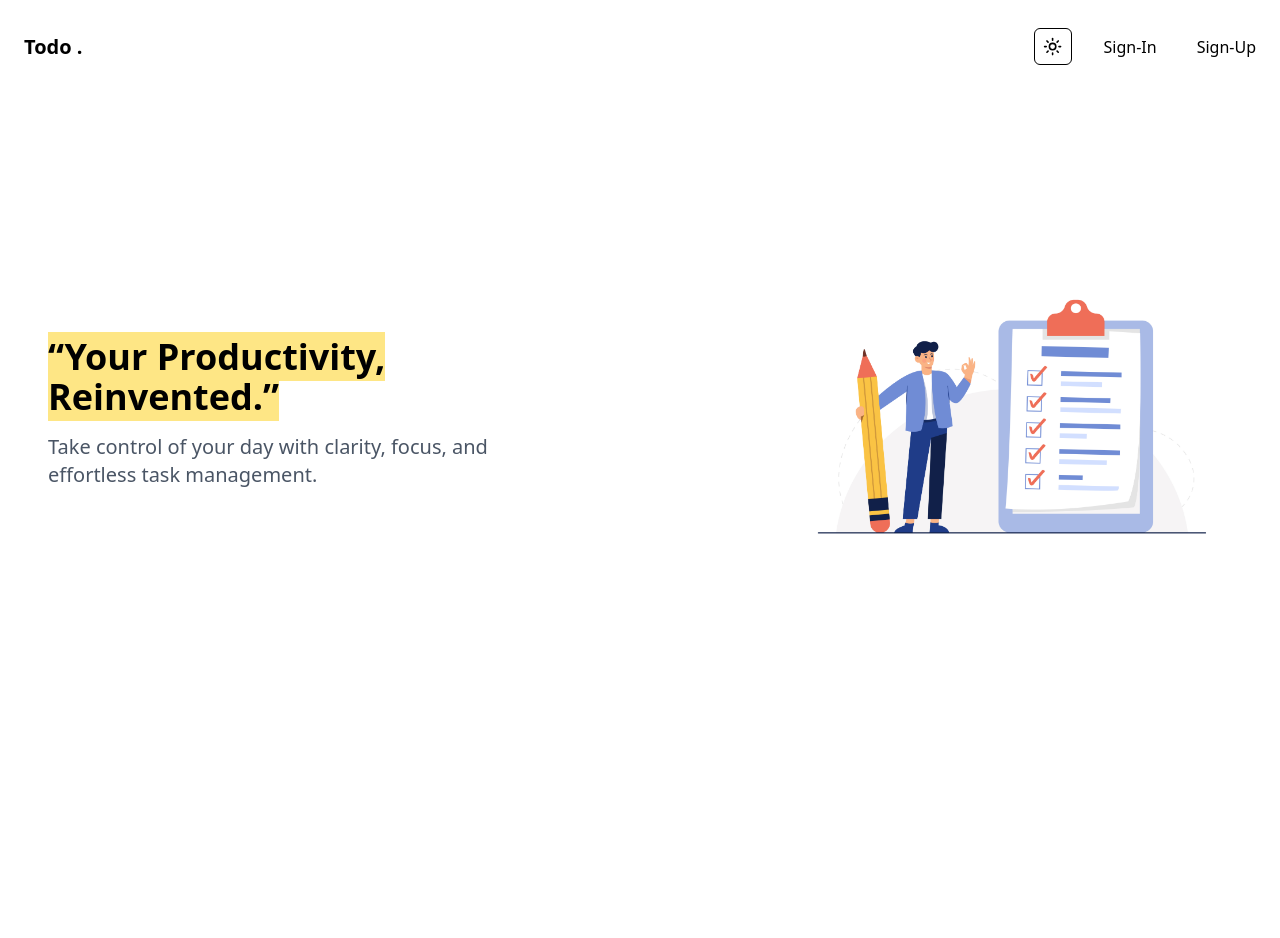
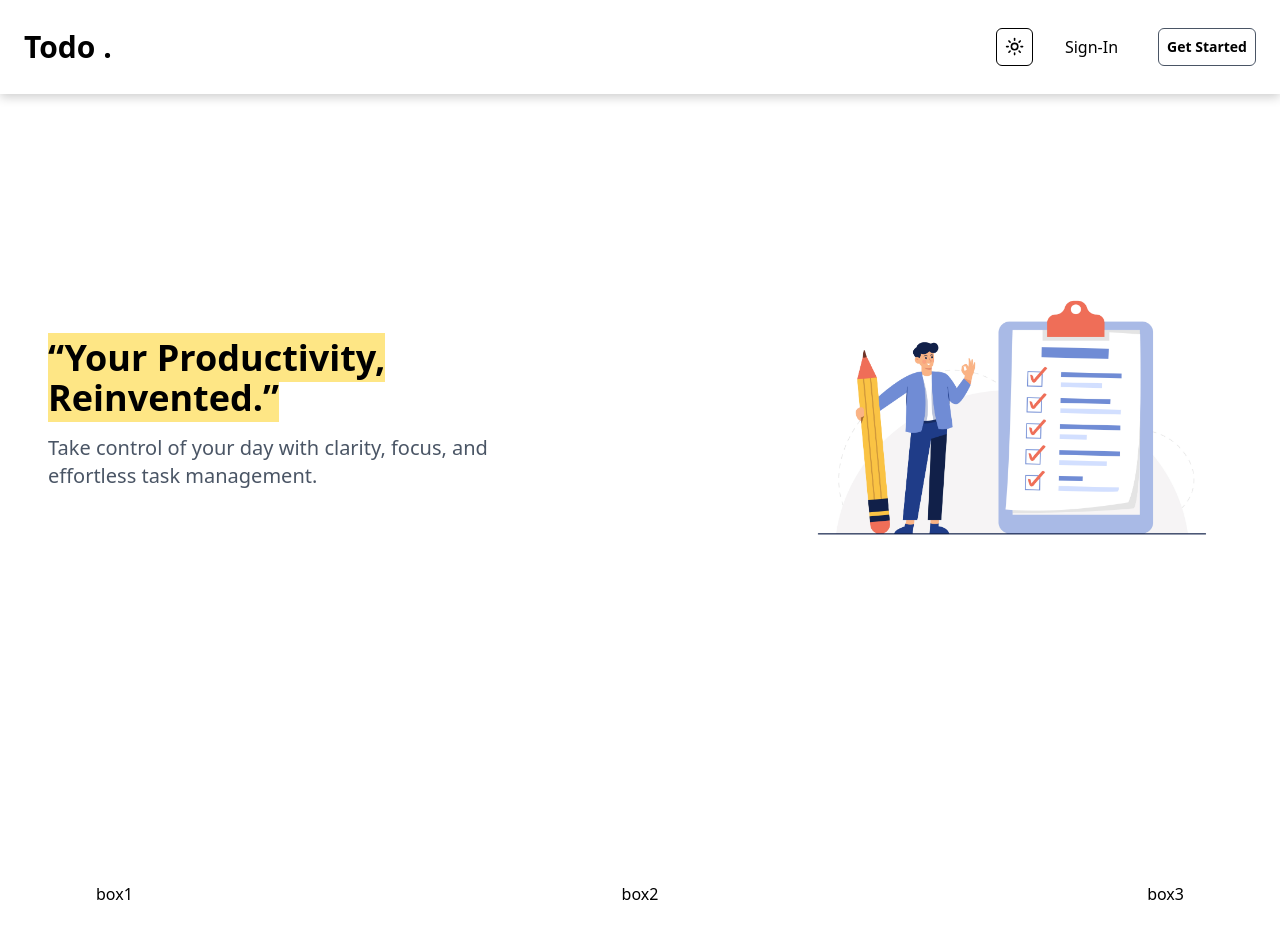
Before and after one commit to thamarai-titan/Todo-Website, a Next.js app: page / in a window 1280 px wide. Shown: the top 938 px of the page. Before the commit the page ends 800 px from the top, so only its background shows below. Built offline with nearby package versions, Linux system fonts and the light colour scheme.

Commit message:
Section-1 reached

```diff
--- a/app/page.tsx
+++ b/app/page.tsx
@@ -1,11 +1,13 @@
 import Nav from "./ui/home/nav-bar"
 import Footer from "./ui/home/footer"
 import Header from "./ui/home/header"
+import Section1 from "./ui/home/section-1"
 
 export default function Home(){
   return <>
     <Nav/>
     <Header/>
+    <Section1/>
 
   </>
 }
--- a/app/ui/components/button.tsx
+++ b/app/ui/components/button.tsx
@@ -3,15 +3,16 @@ import React, {ButtonHTMLAttributes,ReactNode} from "react";
 interface ButtonProps extends ButtonHTMLAttributes<HTMLButtonElement>{
     children: ReactNode,
     className?: string,
-    variant: "primary" | "secondary";
+    variant: "primary" | "secondary" | "shadow";
 }
 
 export default function Button({children,className,variant,...props}:ButtonProps){
     const baseStyles = "rounded-md font-semibold transition-colors duration-150 ease-in-out disabled:opacity-50 cursor-pointer"
 
     const variantStyles = {
-        primary: "px-2 py-2 rounded-md border border-black bg-white text-black text-sm hover:shadow-[4px_4px_0px_0px_rgba(0,0,0)] transition duration-200",
-        secondary: "px-4 py-2 rounded-md border border-neutral-300 bg-neutral-100 text-neutral-500 text-sm hover:-translate-y-1 transform transition duration-200 hover:shadow-md"
+        primary: "px-2 py-2 rounded-md border border-gray bg-white text-black text-sm ",
+        secondary: "px-4 py-2 rounded-md border border-neutral-300 bg-neutral-100 text-neutral-500 text-sm hover:-translate-y-1 transform transition duration-200 hover:shadow-md",
+        shadow: "px-2 py-2 rounded-md border border-black bg-white text-black text-sm hover:shadow-[4px_4px_0px_0px_rgba(0,0,0)] transition duration-200",
     }
 
     const styles = `${baseStyles} ${variantStyles[variant]} ${className}`;
--- a/app/ui/home/header.tsx
+++ b/app/ui/home/header.tsx
@@ -34,5 +34,6 @@ export default function Header(){
   </div>
 
 </header>
+
     )
 }
--- a/app/ui/home/nav-bar.tsx
+++ b/app/ui/home/nav-bar.tsx
@@ -1,10 +1,11 @@
 import Link from "next/link"
 import Logo from "../logo"
 import {ModeToggle} from "../toggle-button"
+import Button from "../components/button"
 export default function Nav(){
     return (
         <nav className="sticky top-0 z-50">
-            <div className="mx-auto flex max-w-7xl items-center justify-between gap-8 px-4 py-7 sm:px-6 ">
+            <div className="mx-auto flex max-w-7xl items-center justify-between gap-8 px-4 py-7 sm:px-6 shadow-[0_3px_10px_rgb(0,0,0,0.2)]">
                 <div className="text-muted-foreground flex flex-1 items-center gap-8 font-medium md:justify-start lg:gap-16">
                     <Link href={"/"}>
                         <Logo/>
@@ -19,7 +20,8 @@ export default function Nav(){
                         Sign-In
                     </Link>
                     <Link href={"/sign-up"}>
-                    Sign-Up</Link>
+                    <Button variant="primary" className="border-gray-600 hover:bg-gray-200">Get Started</Button>
+                    </Link>
                 </div>
 
             </div>
--- /dev/null
+++ b/app/ui/home/section-1.tsx
@@ -0,0 +1,17 @@
+export default function Section1(){
+    return (
+        <section className="mx-auto max-w-7xl h-[40vh] flex items-center p-12">
+            <div className="flex flex-1 justify-between p-12">
+                <div className="">
+                    box1
+                </div>
+                <div className="">
+                    box2
+                </div>
+                <div className="">
+                    box3
+                </div>
+            </div>
+        </section>
+    )
+}
--- a/app/ui/logo.tsx
+++ b/app/ui/logo.tsx
@@ -1,7 +1,7 @@
 export default function Logo(){
     return (
         <div className="flex items-center">
-            <h2 className="text-xl font-bold">Todo .</h2>
+            <h2 className="text-xl sm:text-3xl font-bold">Todo .</h2>
         </div>
     )
 }
--- a/app/ui/toggle-button.tsx
+++ b/app/ui/toggle-button.tsx
@@ -12,7 +12,7 @@ export function ModeToggle() {
 
   return (
     <Button
-      variant="primary"
+      variant="shadow"
       onClick={() => setTheme(isDark ? "light" : "dark")}
       className="flex items-center gap-2 relative"
     >
--- a/package.json
+++ b/package.json
@@ -11,6 +11,7 @@
   "dependencies": {
     "bcrypt": "^6.0.0",
     "bcryptjs": "^3.0.3",
+    "framer-motion": "^12.23.26",
     "lucide-react": "^0.560.0",
     "next": "16.0.8",
     "next-auth": "5.0.0-beta.30",
```
Also changed, not shown: 1 other file (tests, documents, lock files or other folders).
